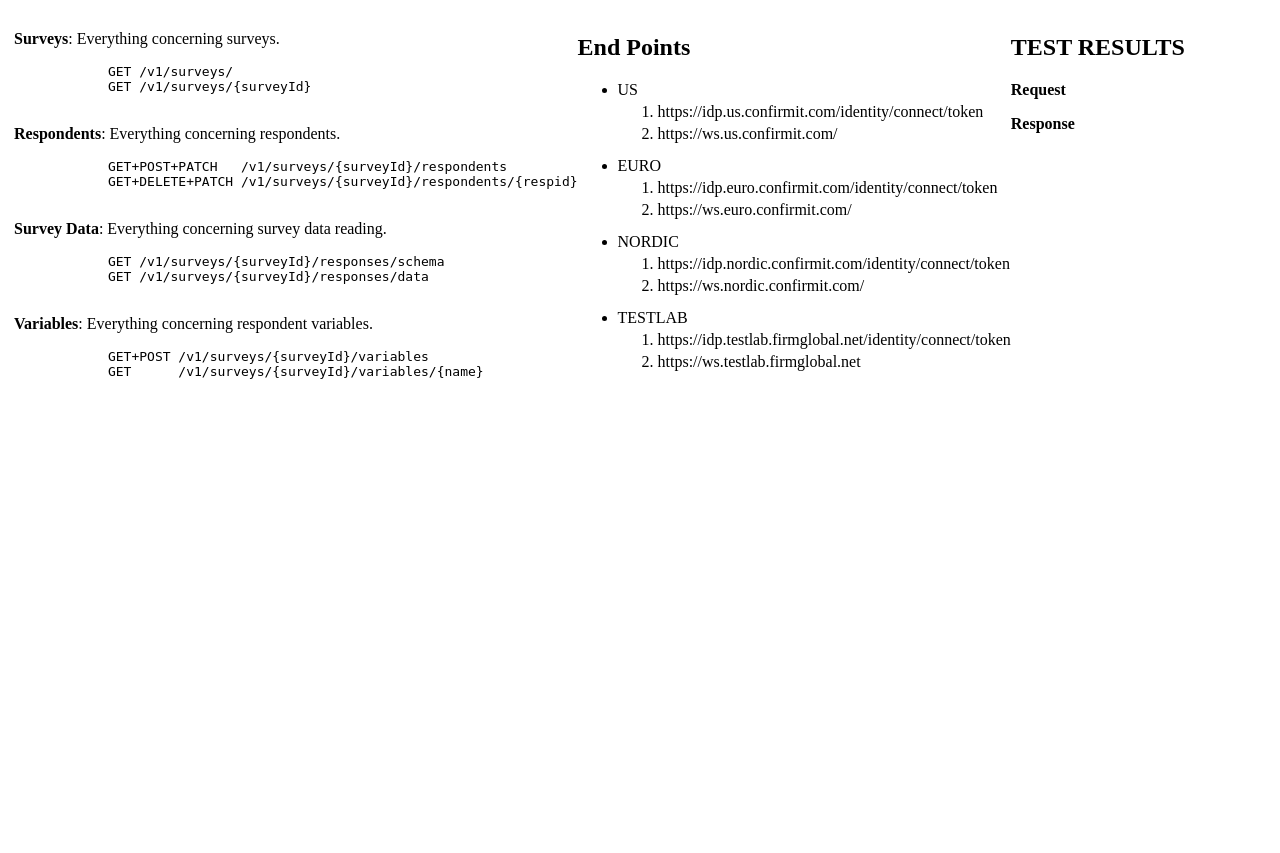
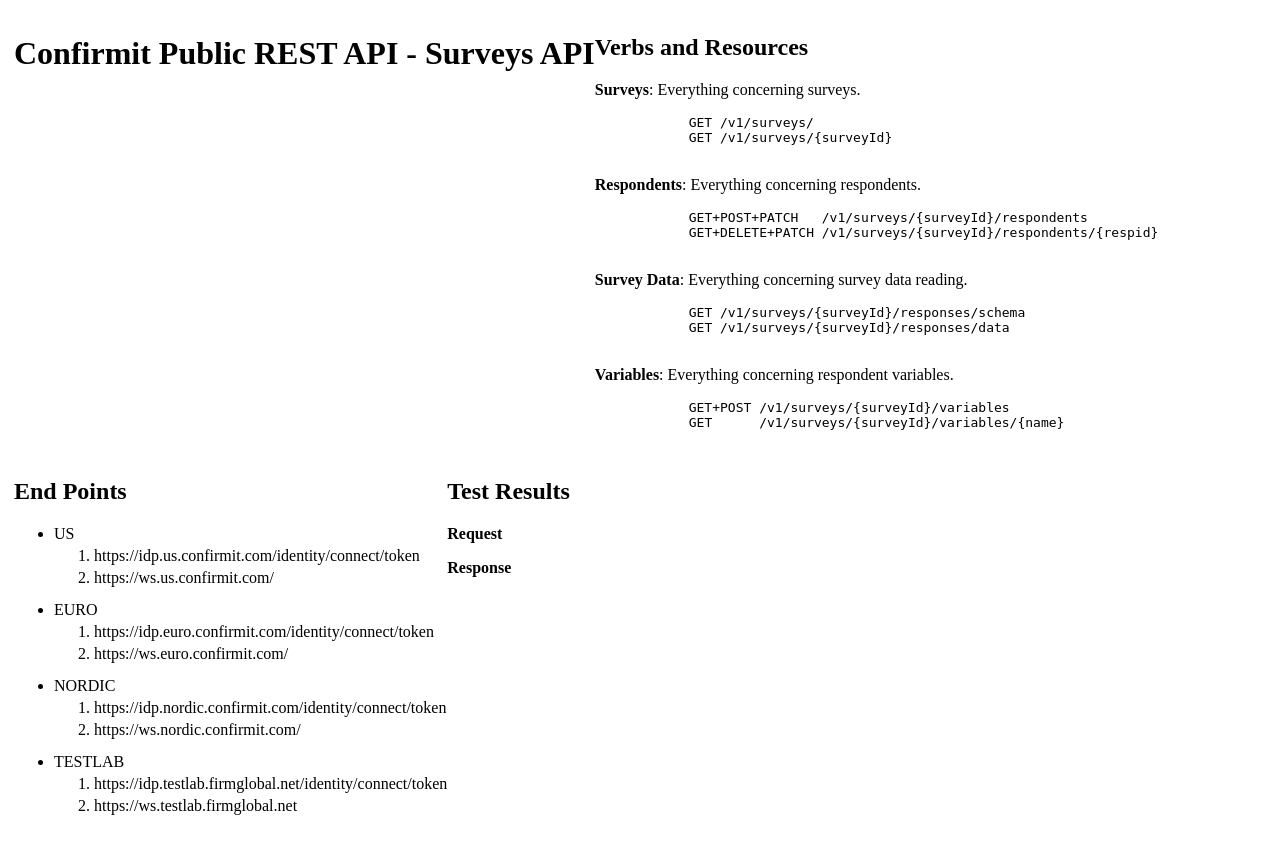
Before and after one commit to brianlondregan36/restful-respondent, a Flask app: page /Practice in a window 1280 px wide. Before the commit the page ends 379 px from the top, so only its background shows below. Run offline with Flask 2, Linux system fonts and the light colour scheme.

Commit message:
more markup changes

```diff
--- a/respondents/templates/practice.html
+++ b/respondents/templates/practice.html
@@ -9,15 +9,24 @@
     body { margin-left: 14px; margin-top: 14px; }
     ol { padding-bottom: 10px; }
     li { padding-bottom: 4px; }
-    .container { display: flex; }
-    .section { }
+    .container {
+      display: flex;
+      flex-wrap: wrap;
+    }
+    .section {
+      max-width: 530px;
+      min-width: 200px;
+    }
   </style>
 </head>
 
 <body>
   <div class="container">
 
+    <h1>Confirmit Public REST API - Surveys API</h1>
+
     <div id="info1" class="section">
+	<h2>Verbs and Resources</h2>
 	<p><strong>Surveys</strong>: Everything concerning surveys.</p>
 	<pre>
             GET /v1/surveys/
@@ -67,11 +76,11 @@
     </div>
 
     <div id="info3" class="section">
-	    <h2>TEST RESULTS</h2>
+	<h2>Test Results</h2>
 	<div><p><strong>Request</strong></p></div>
-	    <pre>{{ result[0] }}</pre>
+	<p style="font-family: monospace;">{{ result[0] }}</p>
 	<div><p><strong>Response</strong></p></div>
-	    <pre>{{ result[1] }}</pre>
+	<p style="font-family: monospace;">{{ result[1] }}</p>
     </div>
 
   </div>
```
Lines whose indentation alone changed are shown as unchanged.
